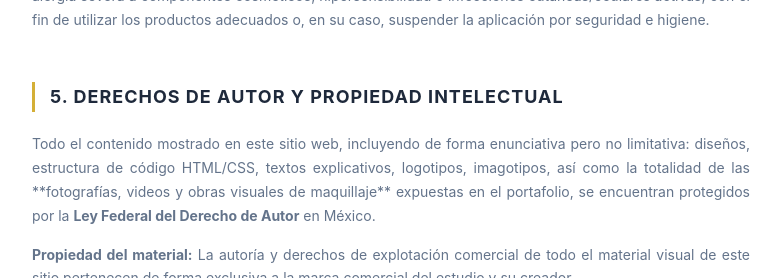
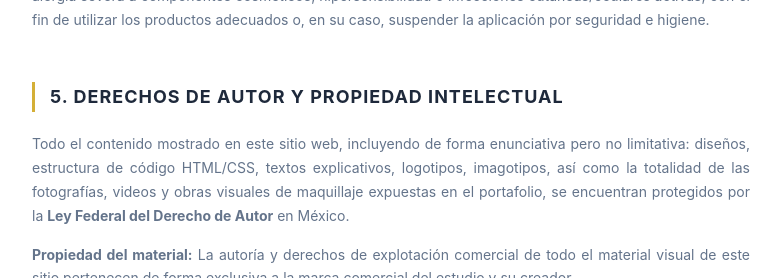
Before and after one commit to Kayling2506/Website_MakeUp_Xaret, a plain HTML site: page privacy-policy.html in a window 1280 px wide. Shown: the part 2260-2538 px from the top of the page, without its empty margins (249-1030 px from the left). Drawn offline with Linux system fonts and the light colour scheme.

Commit message:
Update privacy-policy.html

```diff
--- a/privacy-policy.html
+++ b/privacy-policy.html
@@ -305,7 +305,7 @@
         <!-- ================= SECCIÓN 5: PROPIEDAD INTELECTUAL Y DERECHOS DE AUTOR ================= -->
         <section id="autor">
             <h2>5. Derechos de Autor y Propiedad Intelectual</h2>
-            <p>Todo el contenido mostrado en este sitio web, incluyendo de forma enunciativa pero no limitativa: diseños, estructura de código HTML/CSS, textos explicativos, logotipos, imagotipos, así como la totalidad de las **fotografías, videos y obras visuales de maquillaje** expuestas en el portafolio, se encuentran protegidos por la <strong>Ley Federal del Derecho de Autor</strong> en México.</p>
+            <p>Todo el contenido mostrado en este sitio web, incluyendo de forma enunciativa pero no limitativa: diseños, estructura de código HTML/CSS, textos explicativos, logotipos, imagotipos, así como la totalidad de las fotografías, videos y obras visuales de maquillaje expuestas en el portafolio, se encuentran protegidos por la <strong>Ley Federal del Derecho de Autor</strong> en México.</p>
             <p><strong>Propiedad del material:</strong> La autoría y derechos de explotación comercial de todo el material visual de este sitio pertenecen de forma exclusiva a la marca comercial del estudio y su creador.</p>
             <ul>
                 <li>Queda estrictamente prohibida la copia, reproducción parcial o total, distribución, edición o uso comercial de cualquier imagen o texto de este sitio sin la autorización previa y por escrito de la titular de la marca.</li>
```
